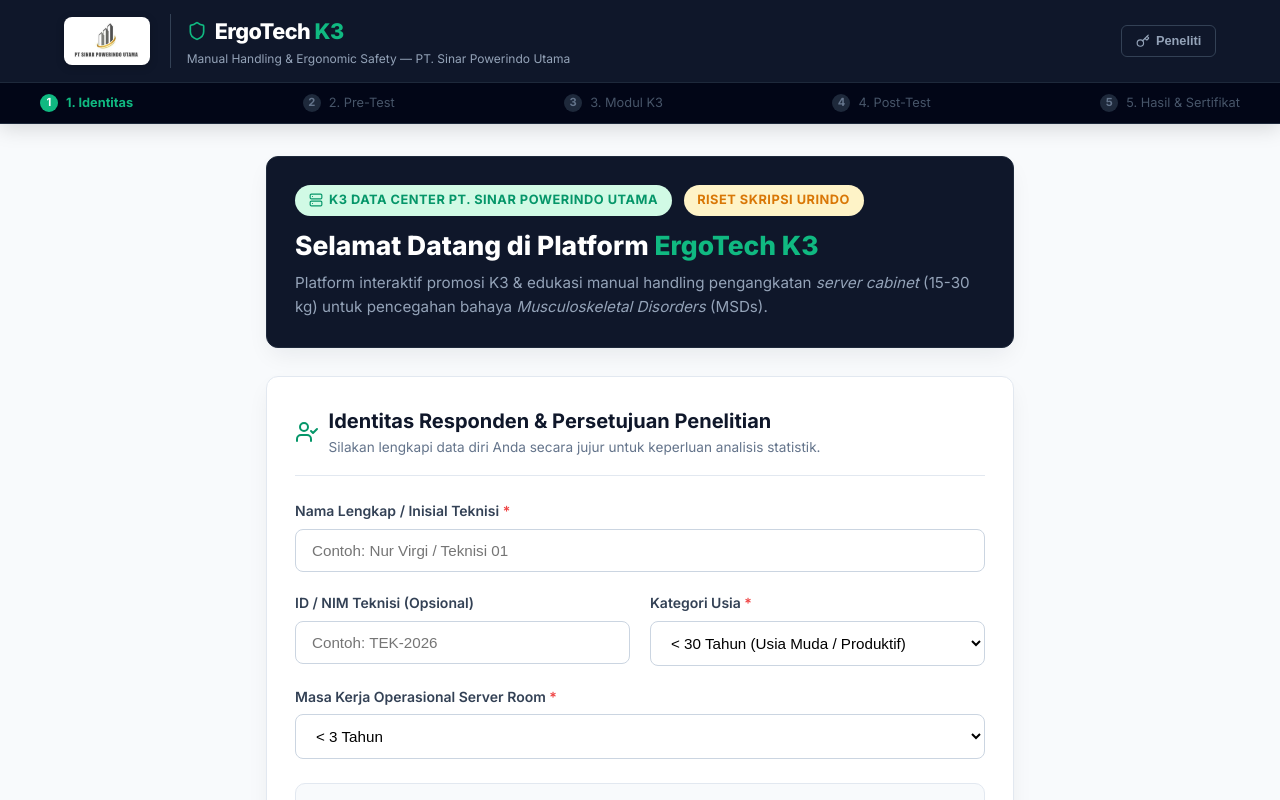
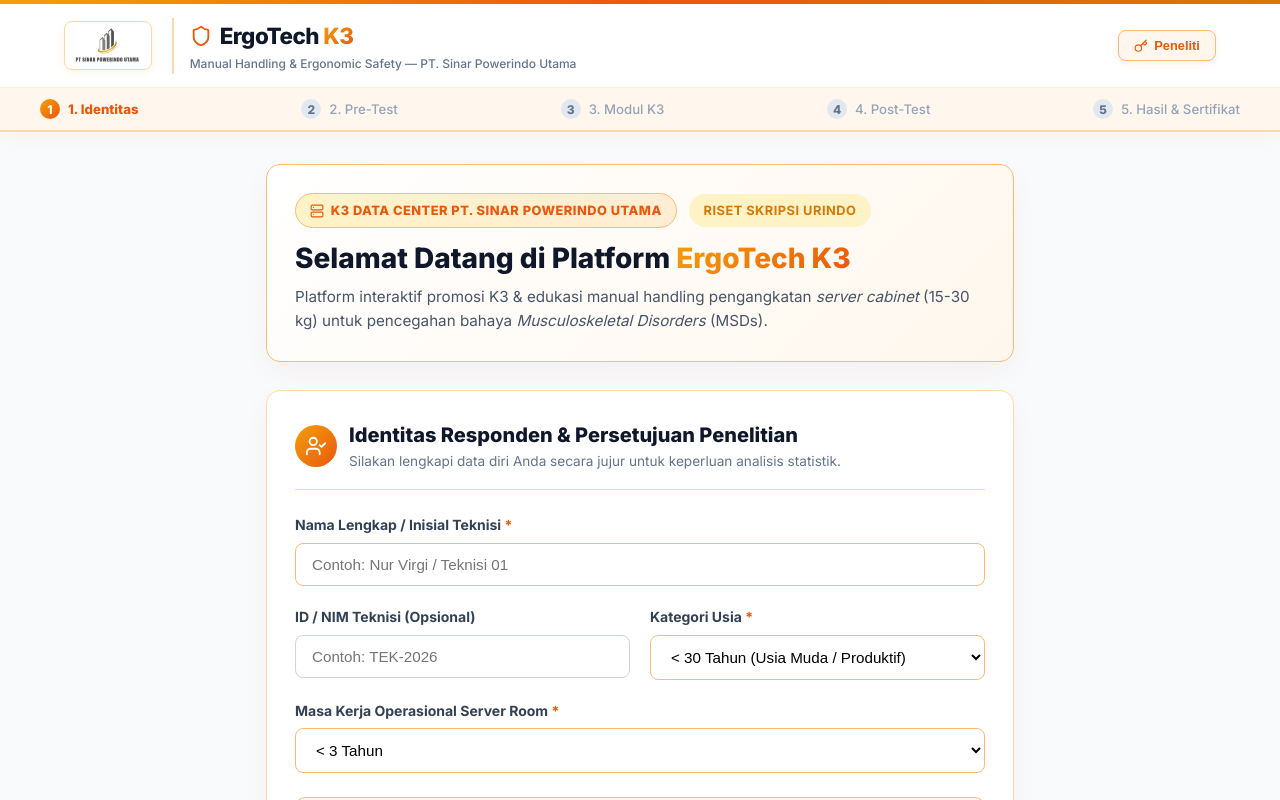
Before and after one commit to gariiriana/ErgoTech-K3, a React (Vite) app: page / in a window 1280 px wide. Shown: the top 800 px of the page. Built offline with nearby package versions, Linux system fonts and the light colour scheme; the HTML template or start-up script is replaced by a standard one.

Commit message:
Apply Clean White & Sunset Orange Gradient theme matching company logo palette

```diff
--- a/src/components/DemographicsForm.tsx
+++ b/src/components/DemographicsForm.tsx
@@ -37,27 +37,46 @@
   return (
     <div className="animate-fade" style={{ maxWidth: '780px', margin: '2rem auto', padding: '0 1rem' }}>
       {/* Intro Hero Box */}
-      <div className="card" style={{ marginBottom: '1.75rem', backgroundColor: '#0F172A', color: '#FFFFFF', borderColor: '#1E293B' }}>
+      <div className="card" style={{
+        marginBottom: '1.75rem',
+        background: 'linear-gradient(135deg, #FFFFFF 0%, #FFF7ED 100%)',
+        border: '1.5px solid #FDBA74'
+      }}>
         <div style={{ display: 'flex', alignItems: 'center', gap: '0.75rem', marginBottom: '0.75rem' }}>
           <span className="badge-safety">
             <Server size={14} /> K3 Data Center PT. Sinar Powerindo Utama
           </span>
           <span className="badge-amber">Riset Skripsi URINDO</span>
         </div>
-        <h2 style={{ fontSize: '1.65rem', fontWeight: 800, marginBottom: '0.5rem', lineHeight: 1.3 }}>
-          Selamat Datang di Platform <span style={{ color: '#10B981' }}>ErgoTech K3</span>
+        <h2 style={{ fontSize: '1.75rem', fontWeight: 800, marginBottom: '0.5rem', lineHeight: 1.3, color: '#0F172A' }}>
+          Selamat Datang di Platform <span style={{
+            background: 'linear-gradient(135deg, #F59E0B 0%, #EA580C 100%)',
+            WebkitBackgroundClip: 'text',
+            WebkitTextFillColor: 'transparent'
+          }}>ErgoTech K3</span>
         </h2>
-        <p style={{ fontSize: '0.95rem', color: '#94A3B8', lineHeight: 1.6 }}>
+        <p style={{ fontSize: '0.95rem', color: '#475569', lineHeight: 1.6 }}>
           Platform interaktif promosi K3 & edukasi manual handling pengangkatan <i>server cabinet</i> (15-30 kg) untuk pencegahan bahaya <i>Musculoskeletal Disorders</i> (MSDs).
         </p>
       </div>
 
       {/* Main Registration & Informed Consent Card */}
       <div className="card">
-        <div style={{ display: 'flex', alignItems: 'center', gap: '0.6rem', marginBottom: '1.5rem', borderBottom: '1px solid #E2E8F0', paddingBottom: '1rem' }}>
-          <UserCheck color="#059669" size={24} />
+        <div style={{ display: 'flex', alignItems: 'center', gap: '0.75rem', marginBottom: '1.5rem', borderBottom: '1px solid #FED7AA', paddingBottom: '1rem' }}>
+          <div style={{
+            width: '42px',
+            height: '42px',
+            borderRadius: '50%',
+            background: 'linear-gradient(135deg, #F59E0B 0%, #EA580C 100%)',
+            color: '#FFFFFF',
+            display: 'flex',
+            alignItems: 'center',
+            justifyContent: 'center'
+          }}>
+            <UserCheck size={22} />
+          </div>
           <div>
-            <h3 style={{ fontSize: '1.25rem', fontWeight: 700, color: '#0F172A' }}>
+            <h3 style={{ fontSize: '1.25rem', fontWeight: 800, color: '#0F172A' }}>
               Identitas Responden & Persetujuan Penelitian
             </h3>
             <p style={{ fontSize: '0.85rem', color: '#64748B' }}>
@@ -85,8 +104,8 @@
           <div style={{ display: 'grid', gridTemplateColumns: '1fr 1fr', gap: '1.25rem', marginBottom: '1.5rem' }}>
             {/* Nama Lengkap */}
             <div style={{ gridColumn: '1 / -1' }}>
-              <label style={{ display: 'block', fontSize: '0.875rem', fontWeight: 600, color: '#334155', marginBottom: '0.4rem' }}>
-                Nama Lengkap / Inisial Teknisi <span style={{ color: '#EF4444' }}>*</span>
+              <label style={{ display: 'block', fontSize: '0.875rem', fontWeight: 700, color: '#334155', marginBottom: '0.4rem' }}>
+                Nama Lengkap / Inisial Teknisi <span style={{ color: '#EA580C' }}>*</span>
               </label>
               <input
                 type="text"
@@ -97,16 +116,17 @@
                   width: '100%',
                   padding: '0.75rem 1rem',
                   borderRadius: '8px',
-                  border: '1px solid #CBD5E1',
+                  border: '1.5px solid #FDBA74',
                   fontSize: '0.95rem',
-                  outline: 'none'
+                  outline: 'none',
+                  backgroundColor: '#FFFFFF'
                 }}
               />
             </div>
 
             {/* ID Teknisi */}
             <div>
-              <label style={{ display: 'block', fontSize: '0.875rem', fontWeight: 600, color: '#334155', marginBottom: '0.4rem' }}>
+              <label style={{ display: 'block', fontSize: '0.875rem', fontWeight: 700, color: '#334155', marginBottom: '0.4rem' }}>
                 ID / NIM Teknisi (Opsional)
               </label>
               <input
@@ -118,17 +138,18 @@
                   width: '100%',
                   padding: '0.75rem 1rem',
                   borderRadius: '8px',
-                  border: '1px solid #CBD5E1',
+                  border: '1.5px solid #CBD5E1',
                   fontSize: '0.95rem',
-                  outline: 'none'
+                  outline: 'none',
+                  backgroundColor: '#FFFFFF'
                 }}
               />
             </div>
 
             {/* Kategori Usia */}
             <div>
-              <label style={{ display: 'block', fontSize: '0.875rem', fontWeight: 600, color: '#334155', marginBottom: '0.4rem' }}>
-                Kategori Usia <span style={{ color: '#EF4444' }}>*</span>
+              <label style={{ display: 'block', fontSize: '0.875rem', fontWeight: 700, color: '#334155', marginBottom: '0.4rem' }}>
+                Kategori Usia <span style={{ color: '#EA580C' }}>*</span>
               </label>
               <select
                 value={ageGroup}
@@ -137,7 +158,7 @@
                   width: '100%',
                   padding: '0.75rem 1rem',
                   borderRadius: '8px',
-                  border: '1px solid #CBD5E1',
+                  border: '1.5px solid #FDBA74',
                   fontSize: '0.95rem',
                   outline: 'none',
                   backgroundColor: '#FFFFFF'
@@ -150,8 +171,8 @@
 
             {/* Masa Kerja */}
             <div style={{ gridColumn: '1 / -1' }}>
-              <label style={{ display: 'block', fontSize: '0.875rem', fontWeight: 600, color: '#334155', marginBottom: '0.4rem' }}>
-                Masa Kerja Operasional Server Room <span style={{ color: '#EF4444' }}>*</span>
+              <label style={{ display: 'block', fontSize: '0.875rem', fontWeight: 700, color: '#334155', marginBottom: '0.4rem' }}>
+                Masa Kerja Operasional Server Room <span style={{ color: '#EA580C' }}>*</span>
               </label>
               <select
                 value={workDurationGroup}
@@ -160,7 +181,7 @@
                   width: '100%',
                   padding: '0.75rem 1rem',
                   borderRadius: '8px',
-                  border: '1px solid #CBD5E1',
+                  border: '1.5px solid #FDBA74',
                   fontSize: '0.95rem',
                   outline: 'none',
                   backgroundColor: '#FFFFFF'
@@ -174,14 +195,14 @@
 
           {/* Informed Consent Box */}
           <div style={{
-            backgroundColor: '#F8FAFC',
-            border: '1px solid #E2E8F0',
+            backgroundColor: '#FFF7ED',
+            border: '1.5px solid #FDBA74',
             borderRadius: '10px',
             padding: '1.25rem',
             marginBottom: '1.75rem'
           }}>
-            <div style={{ display: 'flex', alignItems: 'center', gap: '0.5rem', marginBottom: '0.5rem', color: '#0F172A', fontWeight: 700, fontSize: '0.95rem' }}>
-              <FileText size={18} color="#059669" />
+            <div style={{ display: 'flex', alignItems: 'center', gap: '0.5rem', marginBottom: '0.5rem', color: '#0F172A', fontWeight: 800, fontSize: '0.95rem' }}>
+              <FileText size={18} color="#EA580C" />
               <span>Lembar Informed Consent (Etika Penelitian LPPM URINDO)</span>
             </div>
             <p style={{ fontSize: '0.85rem', color: '#475569', lineHeight: 1.5, marginBottom: '0.85rem' }}>
@@ -192,9 +213,9 @@
                 type="checkbox"
                 checked={consented}
                 onChange={(e) => setConsented(e.target.checked)}
-                style={{ width: '18px', height: '18px', marginTop: '2px', accentColor: '#059669' }}
+                style={{ width: '18px', height: '18px', marginTop: '2px', accentColor: '#EA580C' }}
               />
-              <span style={{ fontSize: '0.875rem', fontWeight: 600, color: '#0F172A' }}>
+              <span style={{ fontSize: '0.875rem', fontWeight: 700, color: '#0F172A' }}>
                 Saya memahami & menyetujui Lembar Persetujuan Responden (Informed Consent).
               </span>
             </label>
--- a/src/components/Navbar.tsx
+++ b/src/components/Navbar.tsx
@@ -24,14 +24,20 @@
 
   return (
     <header style={{
-      backgroundColor: '#0F172A',
-      color: '#FFFFFF',
-      borderBottom: '1px solid #1E293B',
+      backgroundColor: '#FFFFFF',
+      color: '#0F172A',
+      borderBottom: '2px solid #FED7AA',
       position: 'sticky',
       top: 0,
       zIndex: 100,
-      boxShadow: '0 4px 20px rgba(0,0,0,0.15)'
+      boxShadow: '0 4px 20px rgba(245, 158, 11, 0.08)'
     }}>
+      {/* Top Gradient Orange Accent Line */}
+      <div style={{
+        height: '4px',
+        background: 'linear-gradient(90deg, #F59E0B 0%, #EA580C 50%, #D97706 100%)'
+      }}></div>
+
       {/* Top Corporate Branding Bar */}
       <div style={{
         maxWidth: '1200px',
@@ -51,7 +57,8 @@
             borderRadius: '8px',
             display: 'flex',
             alignItems: 'center',
-            boxShadow: '0 2px 8px rgba(0,0,0,0.2)'
+            border: '1px solid #FED7AA',
+            boxShadow: '0 2px 8px rgba(245, 158, 11, 0.1)'
           }}>
             <img
               src="/logo-powerindo.png"
@@ -59,14 +66,18 @@
               style={{ height: '36px', objectFit: 'contain' }}
             />
           </div>
-          <div style={{ borderLeft: '1px solid #334155', paddingLeft: '1rem' }}>
+          <div style={{ borderLeft: '2px solid #FED7AA', paddingLeft: '1rem' }}>
             <div style={{ display: 'flex', alignItems: 'center', gap: '0.5rem' }}>
-              <Shield size={20} color="#10B981" />
-              <h1 style={{ fontSize: '1.35rem', fontWeight: 800, letterSpacing: '-0.5px', margin: 0 }}>
-                ErgoTech <span style={{ color: '#10B981' }}>K3</span>
+              <Shield size={22} color="#EA580C" />
+              <h1 style={{ fontSize: '1.4rem', fontWeight: 800, letterSpacing: '-0.5px', margin: 0, color: '#0F172A' }}>
+                ErgoTech <span style={{
+                  background: 'linear-gradient(135deg, #F59E0B 0%, #EA580C 100%)',
+                  WebkitBackgroundClip: 'text',
+                  WebkitTextFillColor: 'transparent'
+                }}>K3</span>
               </h1>
             </div>
-            <p style={{ fontSize: '0.75rem', color: '#94A3B8', marginTop: '1px' }}>
+            <p style={{ fontSize: '0.75rem', color: '#64748B', marginTop: '1px', fontWeight: 500 }}>
               Manual Handling & Ergonomic Safety — PT. Sinar Powerindo Utama
             </p>
           </div>
@@ -75,8 +86,8 @@
         {/* Right Status Controls & Admin Trigger */}
         <div style={{ display: 'flex', alignItems: 'center', gap: '1rem' }}>
           {respondentName && (
-            <div style={{ fontSize: '0.85rem', color: '#E2E8F0', fontWeight: 500 }}>
-              Halo, <span style={{ color: '#10B981', fontWeight: 700 }}>{respondentName}</span>
+            <div style={{ fontSize: '0.85rem', color: '#334155', fontWeight: 600 }}>
+              Halo, <span style={{ color: '#EA580C', fontWeight: 800 }}>{respondentName}</span>
             </div>
           )}
 
@@ -84,21 +95,22 @@
           <button
             onClick={onOpenAdmin}
             style={{
-              backgroundColor: 'transparent',
-              border: '1px solid #334155',
-              color: '#94A3B8',
-              padding: '0.45rem 0.85rem',
-              borderRadius: '6px',
+              backgroundColor: '#FFF7ED',
+              border: '1.5px solid #FDBA74',
+              color: '#EA580C',
+              padding: '0.45rem 0.95rem',
+              borderRadius: '8px',
               fontSize: '0.8rem',
-              fontWeight: 600,
+              fontWeight: 700,
               cursor: 'pointer',
               display: 'flex',
               alignItems: 'center',
               gap: '0.4rem',
-              transition: 'all 0.2s ease'
+              transition: 'all 0.2s ease',
+              boxShadow: '0 2px 6px rgba(234, 88, 12, 0.1)'
             }}
-            onMouseOver={(e) => (e.currentTarget.style.color = '#FFFFFF', e.currentTarget.style.borderColor = '#64748B')}
-            onMouseOut={(e) => (e.currentTarget.style.color = '#94A3B8', e.currentTarget.style.borderColor = '#334155')}
+            onMouseOver={(e) => (e.currentTarget.style.backgroundColor = '#F59E0B', e.currentTarget.style.color = '#FFFFFF')}
+            onMouseOut={(e) => (e.currentTarget.style.backgroundColor = '#FFF7ED', e.currentTarget.style.color = '#EA580C')}
             title="Akses Dashboard Peneliti / Admin"
           >
             <Key size={14} />
@@ -110,9 +122,9 @@
       {/* Steps Navigation Progress Line */}
       {currentStep !== 'admin' && (
         <div style={{
-          backgroundColor: '#020617',
-          borderTop: '1px solid #1E293B',
-          padding: '0.6rem 1.5rem'
+          backgroundColor: '#FFF7ED',
+          borderTop: '1px solid #FFEDD5',
+          padding: '0.65rem 1.5rem'
         }}>
           <div style={{
             maxWidth: '1200px',
@@ -134,26 +146,26 @@
                     display: 'flex',
                     alignItems: 'center',
                     gap: '0.5rem',
-                    fontSize: '0.8rem',
-                    fontWeight: isCurrent ? 700 : isCompleted ? 600 : 400,
-                    color: isCurrent ? '#10B981' : isCompleted ? '#CBD5E1' : '#475569',
+                    fontSize: '0.825rem',
+                    fontWeight: isCurrent ? 800 : isCompleted ? 700 : 500,
+                    color: isCurrent ? '#EA580C' : isCompleted ? '#C2410C' : '#94A3B8',
                     whiteSpace: 'nowrap'
                   }}
                 >
                   {isCompleted ? (
-                    <CheckCircle size={15} color="#10B981" />
+                    <CheckCircle size={16} color="#EA580C" />
                   ) : (
                     <span style={{
-                      width: '18px',
-                      height: '18px',
+                      width: '20px',
+                      height: '20px',
                       borderRadius: '50%',
-                      backgroundColor: isCurrent ? '#10B981' : '#1E293B',
+                      background: isCurrent ? 'linear-gradient(135deg, #F59E0B 0%, #EA580C 100%)' : '#E2E8F0',
                       color: isCurrent ? '#FFFFFF' : '#64748B',
                       display: 'inline-flex',
                       alignItems: 'center',
                       justifyContent: 'center',
-                      fontSize: '0.7rem',
-                      fontWeight: 700
+                      fontSize: '0.75rem',
+                      fontWeight: 800
                     }}>
                       {idx + 1}
                     </span>
--- a/src/index.css
+++ b/src/index.css
@@ -1,25 +1,36 @@
 @import url('https://fonts.googleapis.com/css2?family=Inter:wght@300;400;500;600;700;800&display=swap');
 
 :root {
+  /* Company Brand Colors: Warm Golden Orange & Clean Slate */
+  --primary-orange: #EA580C;
+  --amber-orange: #F59E0B;
+  --gold-warm: #D97706;
+  --amber-gradient: linear-gradient(135deg, #F59E0B 0%, #EA580C 100%);
+  --amber-gradient-hover: linear-gradient(135deg, #D97706 0%, #C2410C 100%);
+  --bg-orange-soft: #FFF7ED;
+  --bg-amber-light: #FEF3C7;
+
   --primary-navy: #0F172A;
   --navy-light: #1E293B;
   --emerald-main: #059669;
-  --emerald-hover: #047857;
-  --emerald-light: #D1FAE5;
-  --amber-accent: #D97706;
-  --amber-light: #FEF3C7;
-  --bg-slate: #F8FAFC;
+
+  --bg-clean: #FAFAFA;
   --card-bg: #FFFFFF;
+  --border-amber: #FED7AA;
   --border-slate: #E2E8F0;
+
   --text-dark: #0F172A;
   --text-muted: #64748B;
-  --text-light: #94A3B8;
+  --text-orange: #C2410C;
+
   --radius-sm: 8px;
-  --radius-md: 12px;
-  --radius-lg: 18px;
-  --shadow-sm: 0 2px 4px rgba(15, 23, 42, 0.04);
-  --shadow-md: 0 10px 25px -5px rgba(15, 23, 42, 0.08);
-  --shadow-lg: 0 20px 35px -10px rgba(15, 23, 42, 0.12);
+  --radius-md: 14px;
+  --radius-lg: 20px;
+
+  --shadow-sm: 0 2px 6px rgba(245, 158, 11, 0.06);
+  --shadow-md: 0 10px 30px -5px rgba(234, 88, 12, 0.08);
+  --shadow-lg: 0 20px 40px -10px rgba(15, 23, 42, 0.12);
+
   --font-family: 'Inter', system-ui, -apple-system, sans-serif;
 }
 
@@ -31,7 +42,8 @@
 
 body {
   font-family: var(--font-family);
-  background-color: var(--bg-slate);
+  background: linear-gradient(180deg, #FFFFFF 0%, #FFF7ED 50%, #FAFAFA 100%);
+  min-height: 100vh;
   color: var(--text-dark);
   line-height: 1.6;
   -webkit-font-smoothing: antialiased;
@@ -40,11 +52,11 @@
 /* Glass & Card Utilities */
 .card {
   background: var(--card-bg);
-  border: 1px solid var(--border-slate);
+  border: 1px solid var(--border-amber);
   border-radius: var(--radius-md);
   padding: 1.75rem;
   box-shadow: var(--shadow-md);
-  transition: transform 0.2s ease, box-shadow 0.2s ease;
+  transition: transform 0.25s ease, box-shadow 0.25s ease;
 }
 
 .card:hover {
@@ -52,32 +64,34 @@
 }
 
 .btn-primary {
-  background-color: var(--emerald-main);
+  background: var(--amber-gradient);
   color: #ffffff;
-  font-weight: 600;
-  padding: 0.85rem 1.75rem;
+  font-weight: 700;
+  padding: 0.85rem 1.85rem;
   border-radius: var(--radius-sm);
   border: none;
   cursor: pointer;
   display: inline-flex;
   align-items: center;
   gap: 0.6rem;
-  transition: all 0.2s ease;
+  transition: all 0.25s ease;
   font-size: 1rem;
+  box-shadow: 0 4px 14px rgba(234, 88, 12, 0.3);
 }
 
 .btn-primary:hover {
-  background-color: var(--emerald-hover);
-  transform: translateY(-1px);
+  background: var(--amber-gradient-hover);
+  transform: translateY(-2px);
+  box-shadow: 0 6px 20px rgba(234, 88, 12, 0.4);
 }
 
 .btn-secondary {
   background-color: #ffffff;
-  color: var(--primary-navy);
-  font-weight: 600;
-  padding: 0.85rem 1.75rem;
+  color: var(--text-orange);
+  font-weight: 700;
+  padding: 0.85rem 1.85rem;
   border-radius: var(--radius-sm);
-  border: 1px solid var(--border-slate);
+  border: 1.5px solid var(--border-amber);
   cursor: pointer;
   display: inline-flex;
   align-items: center;
@@ -87,30 +101,32 @@
 }
 
 .btn-secondary:hover {
-  background-color: var(--bg-slate);
-  border-color: var(--primary-navy);
+  background-color: var(--bg-orange-soft);
+  border-color: var(--primary-orange);
+  color: var(--primary-orange);
 }
 
 .badge-safety {
-  background-color: var(--emerald-light);
-  color: var(--emerald-main);
-  font-weight: 700;
+  background: linear-gradient(135deg, #FEF3C7 0%, #FFEDD5 100%);
+  color: var(--primary-orange);
+  font-weight: 800;
   font-size: 0.8rem;
-  padding: 0.35rem 0.85rem;
+  padding: 0.4rem 0.9rem;
   border-radius: 50px;
   text-transform: uppercase;
   letter-spacing: 0.5px;
   display: inline-flex;
   align-items: center;
   gap: 0.4rem;
+  border: 1px solid #FDBA74;
 }
 
 .badge-amber {
-  background-color: var(--amber-light);
-  color: var(--amber-accent);
+  background-color: var(--bg-amber-light);
+  color: var(--gold-warm);
   font-weight: 700;
   font-size: 0.8rem;
-  padding: 0.35rem 0.85rem;
+  padding: 0.4rem 0.9rem;
   border-radius: 50px;
   text-transform: uppercase;
   letter-spacing: 0.5px;
@@ -131,12 +147,12 @@
   width: 8px;
 }
 ::-webkit-scrollbar-track {
-  background: var(--bg-slate);
+  background: var(--bg-clean);
 }
 ::-webkit-scrollbar-thumb {
-  background: #CBD5E1;
+  background: #FDBA74;
   border-radius: 4px;
 }
 ::-webkit-scrollbar-thumb:hover {
-  background: #94A3B8;
+  background: #F59E0B;
 }
```
